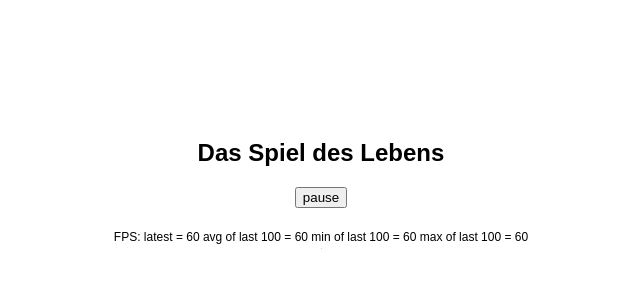
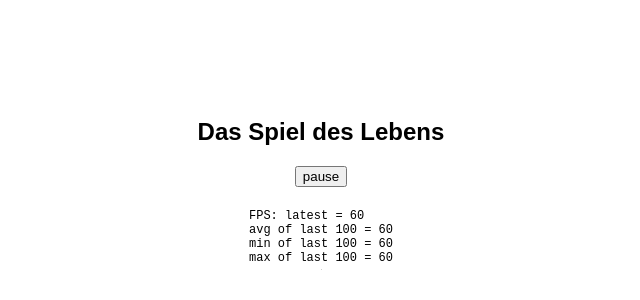
Before and after one commit to c12i/life, a website built with webpack: page app/index.html in a window 1280 px wide. Shown: the part 224-524 px from the top of the page, without its empty margins (327-967 px from the left). Built offline with nearby package versions, Linux system fonts and the light colour scheme; what hello-wasm would draw is missing.

Commit message:
Format displayed fps

```diff
--- a/app/index.html
+++ b/app/index.html
@@ -20,6 +20,8 @@
       #fps {
         padding: 4px;
         font-size: 12px;
+        white-space: pre;
+        font-family: monospace;
       }
     </style>
   </head>
--- a/app/index.js
+++ b/app/index.js
@@ -105,8 +105,7 @@ const fps = new class {
 
         // Render the statistics.
         this.fps.textContent = `
-FPS:
-         latest = ${Math.round(fps)}
+FPS: latest = ${Math.round(fps)}
 avg of last 100 = ${Math.round(mean)}
 min of last 100 = ${Math.round(min)}
 max of last 100 = ${Math.round(max)}
```
